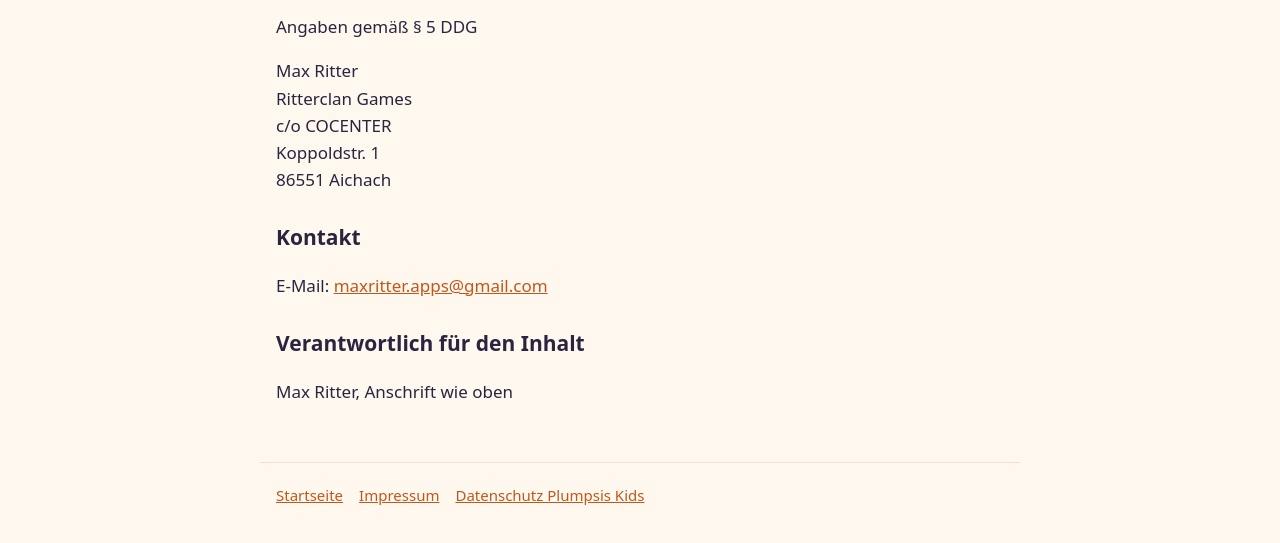
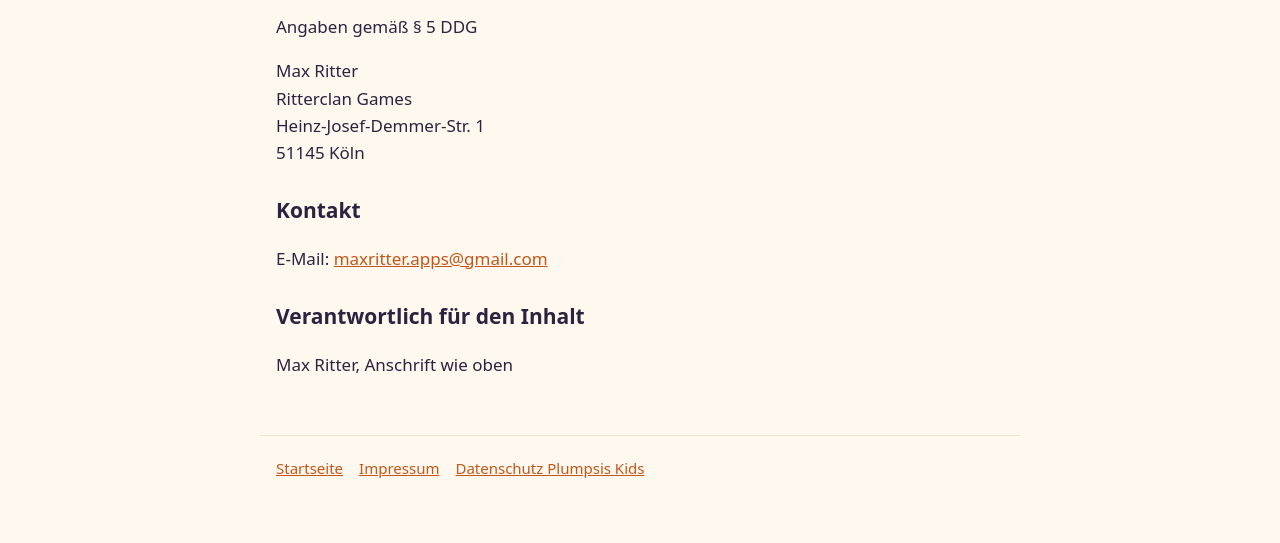
Before and after one commit to ritterclangames/ritterclangames.github.io, a plain HTML site: page impressum.html in a window 1280 px wide. Shown: the part 139-682 px from the top of the page. Drawn offline with Linux system fonts and the light colour scheme.

Commit message:
Update address in impressum.html

```diff
--- a/impressum.html
+++ b/impressum.html
@@ -2,7 +2,7 @@
 <html lang="de"><head><meta charset="utf-8"><meta name="viewport" content="width=device-width,initial-scale=1"><title>Impressum – Ritterclan Games</title><link rel="stylesheet" href="/style.css"><link rel="icon" href="/plumpsis-kids-icon.png"></head><body><header><a href="/">Ritterclan Games</a></header><main>
 <h1>Impressum</h1>
 <p>Angaben gemäß § 5 DDG</p>
-<p>Max Ritter<br>Ritterclan Games<br>c/o COCENTER<br>Koppoldstr. 1<br>86551 Aichach</p>
+<p>Max Ritter<br>Ritterclan Games<br>Heinz-Josef-Demmer-Str. 1<br>51145 Köln</p>
 <h2>Kontakt</h2>
 <p>E-Mail: <a href="mailto:maxritter.apps@gmail.com">maxritter.apps@gmail.com</a></p>
 <h2>Verantwortlich für den Inhalt</h2>
```
